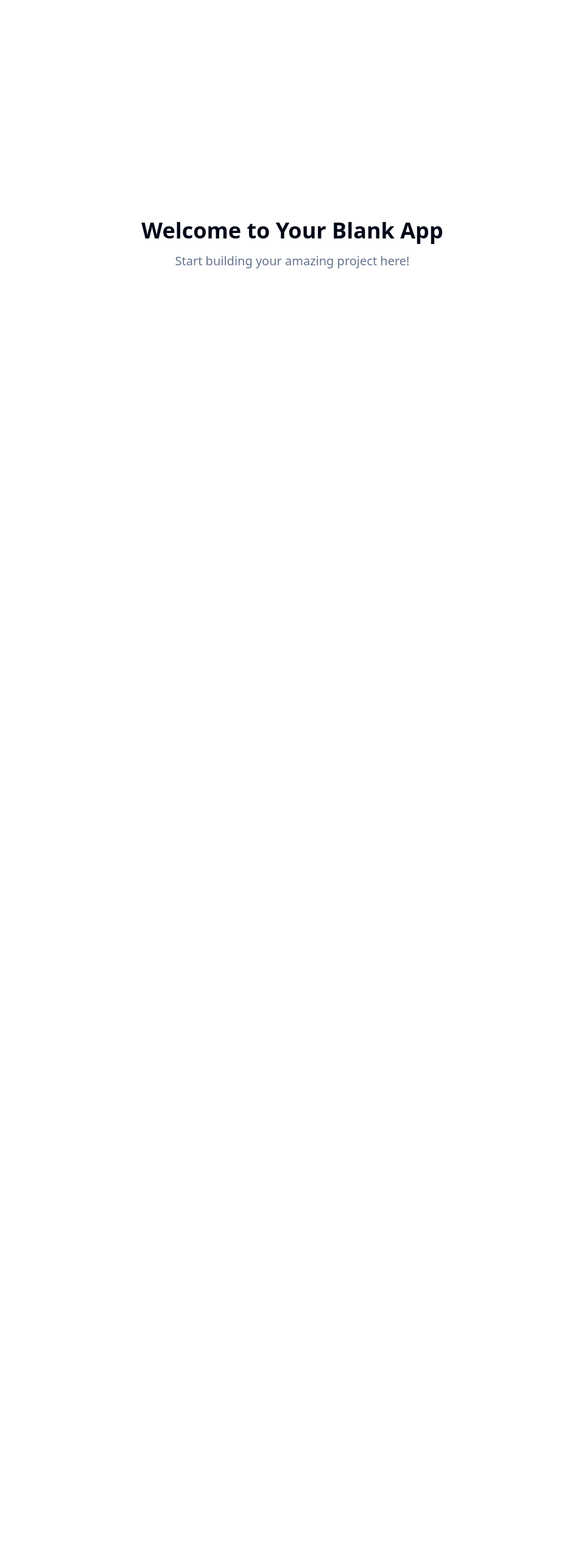
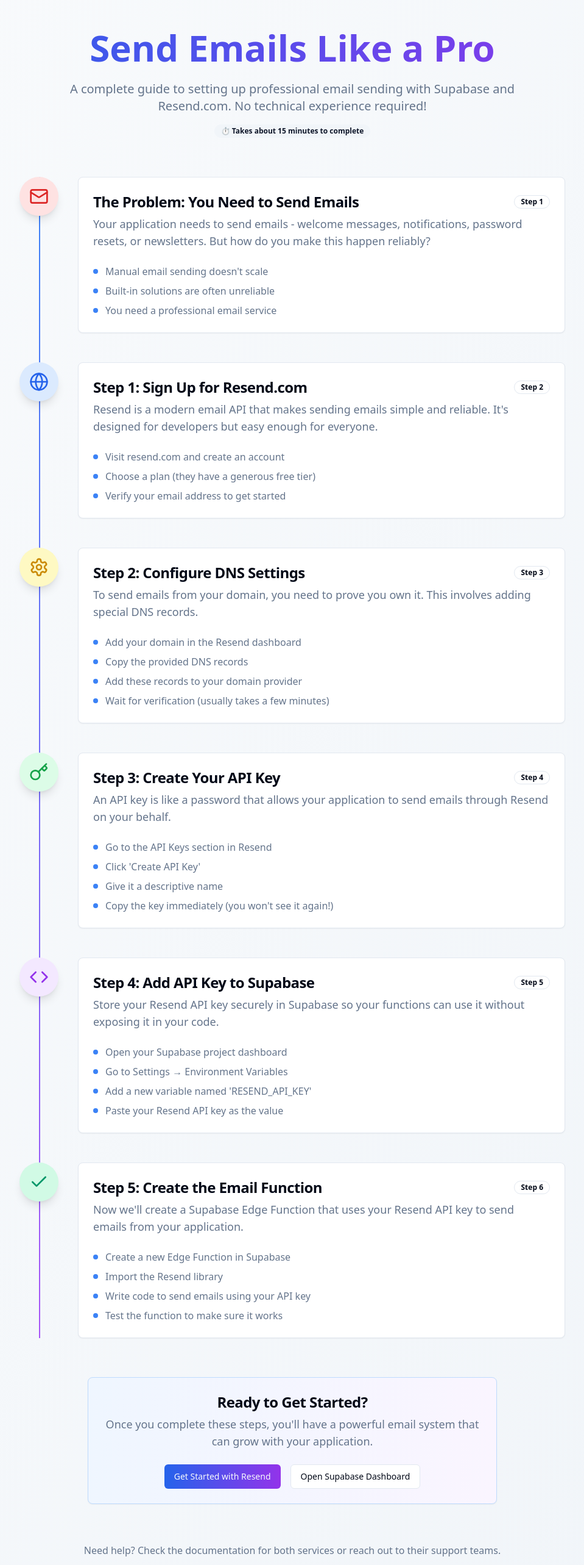
Before and after one commit to Launch-by-Lunch/lbl-resend-com, a React (Vite) app: page / in a window 1280 px wide. Shown: the top 2566 px of the page at 61% size, without its empty margins (160-1119 px from the left). Before the commit the page ends 800 px from the top, so only its background shows below. Built offline with nearby package versions, Linux system fonts and the light colour scheme.

Commit message:
feat: Create email sending guide
Create a page app to guide users through sending emails via Supabase and Resend.com, using a timeline narrative.

```diff
--- a/src/pages/Index.tsx
+++ b/src/pages/Index.tsx
@@ -1,11 +1,179 @@
-// Update this page (the content is just a fallback if you fail to update the page)
+
+import React from 'react';
+import { Check, Mail, Globe, Key, Code, Settings } from 'lucide-react';
+import { Card, CardContent, CardDescription, CardHeader, CardTitle } from '@/components/ui/card';
+import { Badge } from '@/components/ui/badge';
+import { Button } from '@/components/ui/button';
 
 const Index = () => {
+  const timelineSteps = [
+    {
+      id: 1,
+      title: "The Problem: You Need to Send Emails",
+      description: "Your application needs to send emails - welcome messages, notifications, password resets, or newsletters. But how do you make this happen reliably?",
+      icon: Mail,
+      color: "bg-red-100 text-red-600",
+      details: [
+        "Manual email sending doesn't scale",
+        "Built-in solutions are often unreliable",
+        "You need a professional email service"
+      ]
+    },
+    {
+      id: 2,
+      title: "Step 1: Sign Up for Resend.com",
+      description: "Resend is a modern email API that makes sending emails simple and reliable. It's designed for developers but easy enough for everyone.",
+      icon: Globe,
+      color: "bg-blue-100 text-blue-600",
+      details: [
+        "Visit resend.com and create an account",
+        "Choose a plan (they have a generous free tier)",
+        "Verify your email address to get started"
+      ]
+    },
+    {
+      id: 3,
+      title: "Step 2: Configure DNS Settings",
+      description: "To send emails from your domain, you need to prove you own it. This involves adding special DNS records.",
+      icon: Settings,
+      color: "bg-yellow-100 text-yellow-600",
+      details: [
+        "Add your domain in the Resend dashboard",
+        "Copy the provided DNS records",
+        "Add these records to your domain provider",
+        "Wait for verification (usually takes a few minutes)"
+      ]
+    },
+    {
+      id: 4,
+      title: "Step 3: Create Your API Key",
+      description: "An API key is like a password that allows your application to send emails through Resend on your behalf.",
+      icon: Key,
+      color: "bg-green-100 text-green-600",
+      details: [
+        "Go to the API Keys section in Resend",
+        "Click 'Create API Key'",
+        "Give it a descriptive name",
+        "Copy the key immediately (you won't see it again!)"
+      ]
+    },
+    {
+      id: 5,
+      title: "Step 4: Add API Key to Supabase",
+      description: "Store your Resend API key securely in Supabase so your functions can use it without exposing it in your code.",
+      icon: Code,
+      color: "bg-purple-100 text-purple-600",
+      details: [
+        "Open your Supabase project dashboard",
+        "Go to Settings → Environment Variables",
+        "Add a new variable named 'RESEND_API_KEY'",
+        "Paste your Resend API key as the value"
+      ]
+    },
+    {
+      id: 6,
+      title: "Step 5: Create the Email Function",
+      description: "Now we'll create a Supabase Edge Function that uses your Resend API key to send emails from your application.",
+      icon: Check,
+      color: "bg-emerald-100 text-emerald-600",
+      details: [
+        "Create a new Edge Function in Supabase",
+        "Import the Resend library",
+        "Write code to send emails using your API key",
+        "Test the function to make sure it works"
+      ]
+    }
+  ];
+
   return (
-    <div className="min-h-screen flex items-center justify-center bg-background">
-      <div className="text-center">
-        <h1 className="text-4xl font-bold mb-4">Welcome to Your Blank App</h1>
-        <p className="text-xl text-muted-foreground">Start building your amazing project here!</p>
+    <div className="min-h-screen bg-gradient-to-br from-slate-50 to-slate-100">
+      <div className="container mx-auto px-4 py-12">
+        {/* Header */}
+        <div className="text-center mb-16">
+          <h1 className="text-4xl md:text-6xl font-bold bg-gradient-to-r from-blue-600 to-purple-600 bg-clip-text text-transparent mb-6">
+            Send Emails Like a Pro
+          </h1>
+          <p className="text-xl text-muted-foreground max-w-3xl mx-auto">
+            A complete guide to setting up professional email sending with Supabase and Resend.com.
+            No technical experience required!
+          </p>
+          <Badge variant="secondary" className="mt-4">
+            ⏱️ Takes about 15 minutes to complete
+          </Badge>
+        </div>
+
+        {/* Timeline */}
+        <div className="max-w-4xl mx-auto">
+          <div className="relative">
+            {/* Timeline line */}
+            <div className="absolute left-8 top-0 bottom-0 w-0.5 bg-gradient-to-b from-blue-500 to-purple-500"></div>
+
+            {timelineSteps.map((step, index) => (
+              <div key={step.id} className="relative flex items-start mb-12">
+                {/* Timeline dot */}
+                <div className={`flex-shrink-0 w-16 h-16 rounded-full ${step.color} flex items-center justify-center relative z-10 shadow-lg`}>
+                  <step.icon className="w-8 h-8" />
+                </div>
+
+                {/* Content */}
+                <div className="ml-8 flex-1">
+                  <Card className="hover:shadow-lg transition-shadow duration-300">
+                    <CardHeader>
+                      <div className="flex items-center justify-between">
+                        <CardTitle className="text-2xl">{step.title}</CardTitle>
+                        <Badge variant="outline">Step {step.id}</Badge>
+                      </div>
+                      <CardDescription className="text-lg">
+                        {step.description}
+                      </CardDescription>
+                    </CardHeader>
+                    <CardContent>
+                      <ul className="space-y-2">
+                        {step.details.map((detail, detailIndex) => (
+                          <li key={detailIndex} className="flex items-start">
+                            <div className="w-2 h-2 bg-blue-500 rounded-full mt-2 mr-3 flex-shrink-0"></div>
+                            <span className="text-muted-foreground">{detail}</span>
+                          </li>
+                        ))}
+                      </ul>
+                    </CardContent>
+                  </Card>
+                </div>
+              </div>
+            ))}
+          </div>
+        </div>
+
+        {/* Call to Action */}
+        <div className="text-center mt-16">
+          <Card className="max-w-2xl mx-auto bg-gradient-to-r from-blue-50 to-purple-50 border-blue-200">
+            <CardHeader>
+              <CardTitle className="text-2xl">Ready to Get Started?</CardTitle>
+              <CardDescription className="text-lg">
+                Once you complete these steps, you'll have a powerful email system that can grow with your application.
+              </CardDescription>
+            </CardHeader>
+            <CardContent>
+              <div className="flex flex-col sm:flex-row gap-4 justify-center">
+                <Button asChild className="bg-gradient-to-r from-blue-600 to-purple-600 hover:from-blue-700 hover:to-purple-700">
+                  <a href="https://resend.com" target="_blank" rel="noopener noreferrer">
+                    Get Started with Resend
+                  </a>
+                </Button>
+                <Button variant="outline" asChild>
+                  <a href="https://supabase.com" target="_blank" rel="noopener noreferrer">
+                    Open Supabase Dashboard
+                  </a>
+                </Button>
+              </div>
+            </CardContent>
+          </Card>
+        </div>
+
+        {/* Footer */}
+        <div className="text-center mt-16 text-muted-foreground">
+          <p>Need help? Check the documentation for both services or reach out to their support teams.</p>
+        </div>
       </div>
     </div>
   );
```
